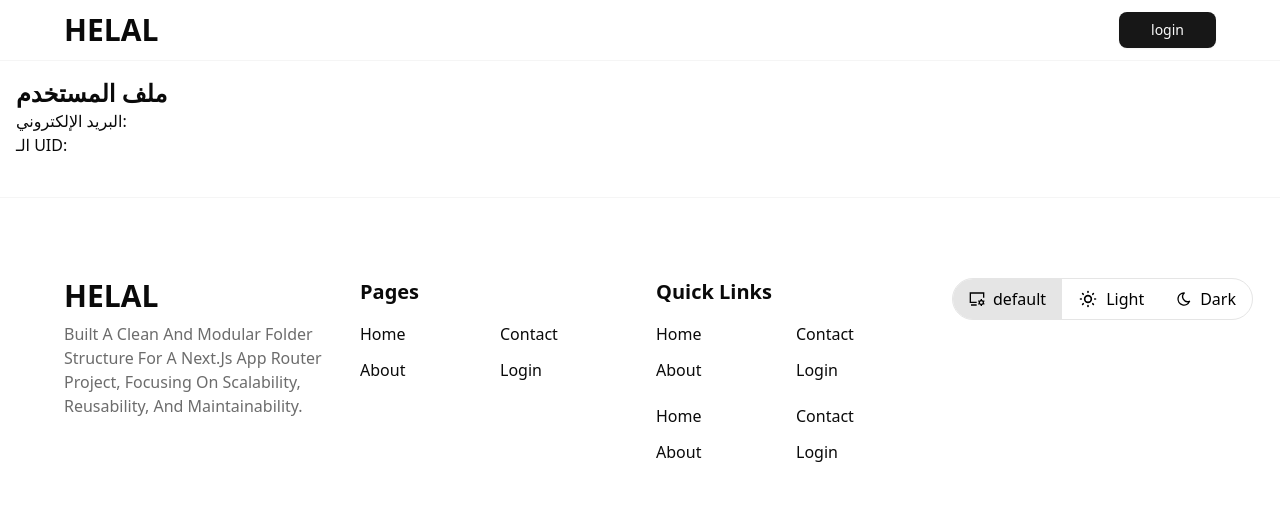
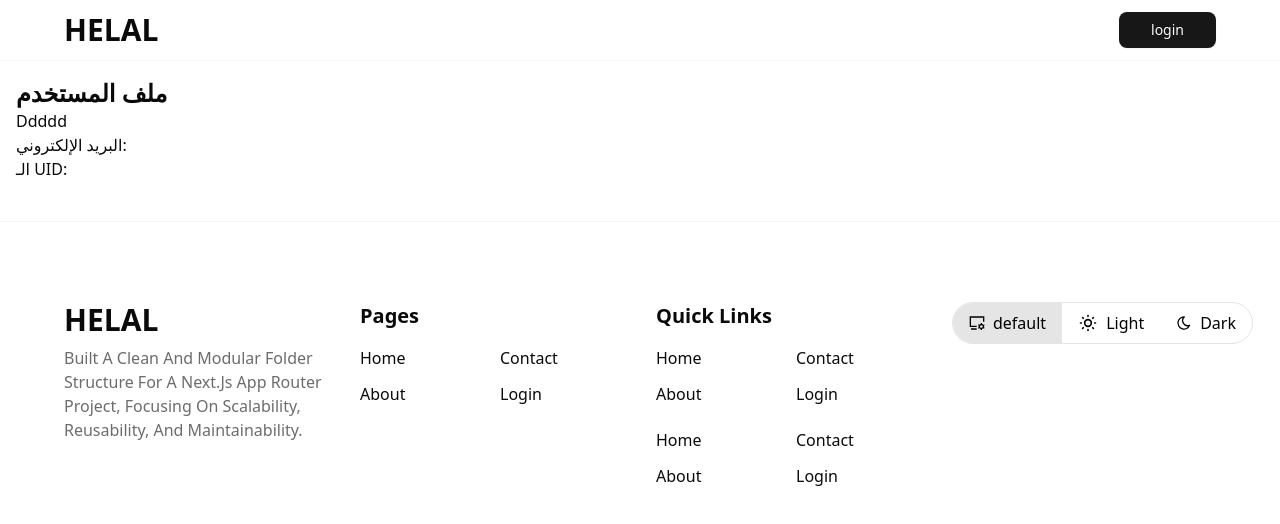
Before and after one commit to HELAL15/project-managemnet-app, a Next.js app: page /profile in a window 1280 px wide. Shown: the top 524 px of the page. Built offline with nearby package versions, Linux system fonts and the light colour scheme; no server answers.

Commit message:
fix deploy

```diff
--- a/src/app/profile/page.tsx
+++ b/src/app/profile/page.tsx
@@ -10,6 +10,7 @@ const Page = () => {
     return (
         <main className='p-4'>
             <h1 className='text-2xl font-bold'>ملف المستخدم</h1>
+            <h2>ddddd</h2>
             <p>البريد الإلكتروني: {email}</p>
             <p>الـ UID: {id}</p>
         </main>
--- a/src/middleware.ts
+++ b/src/middleware.ts
@@ -9,12 +9,13 @@ function isTokenValid(token: string) {
         if (!decoded.exp) return false;
 
         const expirationTime = typeof decoded.exp === 'string' ? parseInt(decoded.exp) : decoded.exp;
+
         return expirationTime * 1000 > Date.now();
     } catch {
         return false;
     }
 }
-
+//  comment for fix deploy
 export function middleware(request: NextRequest) {
     const accessToken = request.cookies.get('sb-access-token')?.value;
 
@@ -35,5 +36,5 @@ export function middleware(request: NextRequest) {
 }
 
 export const config = {
-    matcher: ['/profile', '/login', '/register']
+    matcher: ['/profile', '/login', '/register', '/test']
 };
```
